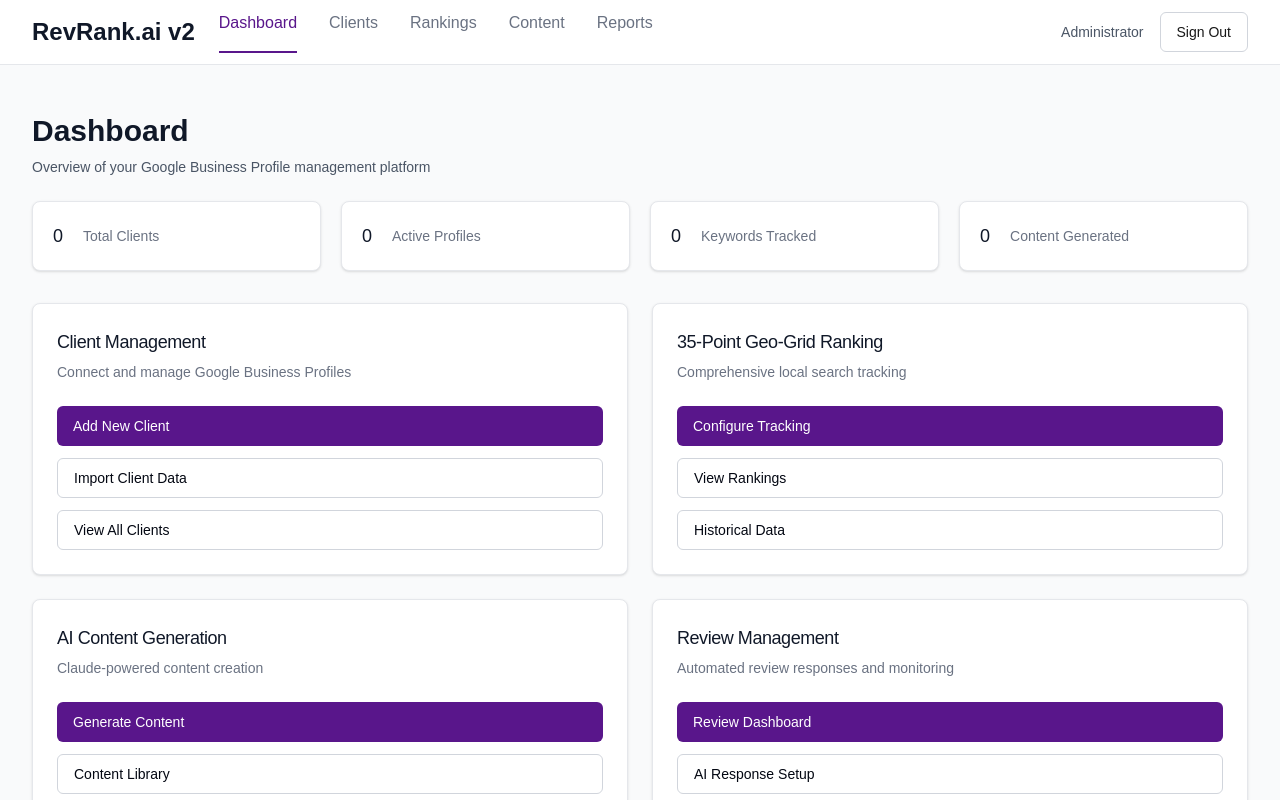
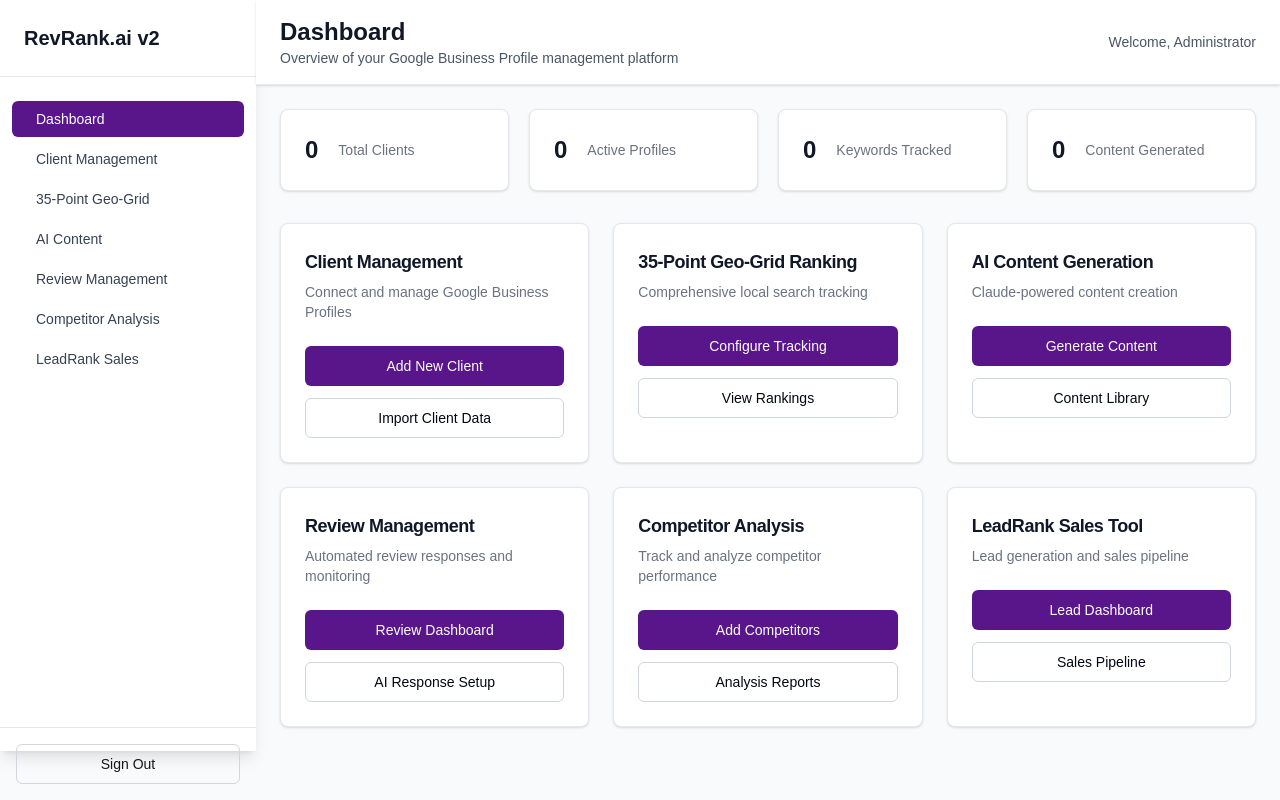
Before and after one commit to thedarksco/revrank-ai-v2-fresh, a Next.js app: page /dashboard in a window 1280 px wide. Shown: the top 800 px of the page. Built offline with nearby package versions, Linux system fonts and the light colour scheme.

Commit message:
Proper modern SaaS dashboard with sidebar navigation, dark purple branding, and professional layout

```diff
--- a/app/dashboard/page.tsx
+++ b/app/dashboard/page.tsx
@@ -6,48 +6,87 @@
 export default function Dashboard() {
   return (
     <div className="min-h-screen bg-gray-50">
-      {/* Clean Header */}
-      <header className="bg-white border-b border-gray-200">
-        <div className="max-w-7xl mx-auto px-4 sm:px-6 lg:px-8">
-          <div className="flex justify-between items-center h-16">
-            <div className="flex items-center space-x-6">
-              <h1 className="text-2xl font-semibold text-gray-900">RevRank.ai v2</h1>
-              <nav className="hidden md:flex space-x-8">
-                <a href="#" className="text-purple-900 font-medium border-b-2 border-purple-900 pb-4">Dashboard</a>
-                <a href="#" className="text-gray-500 hover:text-purple-900">Clients</a>
-                <a href="#" className="text-gray-500 hover:text-purple-900">Rankings</a>
-                <a href="#" className="text-gray-500 hover:text-purple-900">Content</a>
-                <a href="#" className="text-gray-500 hover:text-purple-900">Reports</a>
+      <div className="flex">
+        {/* Sidebar */}
+        <div className="w-64 bg-white shadow-lg">
+          {/* Logo */}
+          <div className="p-6 border-b border-gray-200">
+            <h1 className="text-xl font-bold text-gray-900">RevRank.ai v2</h1>
+          </div>
+
+          {/* Navigation */}
+          <nav className="mt-6">
+            <div className="px-3">
+              <a href="#" className="flex items-center px-3 py-2 text-sm font-medium text-white bg-purple-900 rounded-md">
+                <span className="ml-3">Dashboard</span>
+              </a>
+            </div>
+            <div className="mt-1 px-3">
+              <a href="#" className="flex items-center px-3 py-2 text-sm font-medium text-gray-700 hover:text-purple-900 hover:bg-gray-50 rounded-md">
+                <span className="ml-3">Client Management</span>
+              </a>
+            </div>
+            <div className="mt-1 px-3">
+              <a href="#" className="flex items-center px-3 py-2 text-sm font-medium text-gray-700 hover:text-purple-900 hover:bg-gray-50 rounded-md">
+                <span className="ml-3">35-Point Geo-Grid</span>
+              </a>
+            </div>
+            <div className="mt-1 px-3">
+              <a href="#" className="flex items-center px-3 py-2 text-sm font-medium text-gray-700 hover:text-purple-900 hover:bg-gray-50 rounded-md">
+                <span className="ml-3">AI Content</span>
+              </a>
+            </div>
+            <div className="mt-1 px-3">
+              <a href="#" className="flex items-center px-3 py-2 text-sm font-medium text-gray-700 hover:text-purple-900 hover:bg-gray-50 rounded-md">
+                <span className="ml-3">Review Management</span>
+              </a>
+            </div>
+            <div className="mt-1 px-3">
+              <a href="#" className="flex items-center px-3 py-2 text-sm font-medium text-gray-700 hover:text-purple-900 hover:bg-gray-50 rounded-md">
+                <span className="ml-3">Competitor Analysis</span>
+              </a>
+            </div>
+            <div className="mt-1 px-3">
+              <a href="#" className="flex items-center px-3 py-2 text-sm font-medium text-gray-700 hover:text-purple-900 hover:bg-gray-50 rounded-md">
+                <span className="ml-3">LeadRank Sales</span>
+              </a>
+            </div>
           </nav>
-            </div>
-            <div className="flex items-center space-x-4">
-              <div className="text-sm text-gray-600">Administrator</div>
-              <Button variant="outline" asChild>
+
+          {/* Bottom Navigation */}
+          <div className="absolute bottom-0 w-64 p-4 border-t border-gray-200">
+            <Button variant="outline" asChild className="w-full">
               <a href="/">Sign Out</a>
             </Button>
+          </div>
+        </div>
+
+        {/* Main Content */}
+        <div className="flex-1">
+          {/* Top Header */}
+          <header className="bg-white shadow-sm border-b border-gray-200">
+            <div className="px-6 py-4">
+              <div className="flex justify-between items-center">
+                <div>
+                  <h2 className="text-2xl font-bold text-gray-900">Dashboard</h2>
+                  <p className="text-sm text-gray-600">Overview of your Google Business Profile management platform</p>
+                </div>
+                <div className="text-sm text-gray-600">
+                  Welcome, Administrator
                 </div>
               </div>
             </div>
           </header>
 
-      {/* Main Content */}
-      <main className="max-w-7xl mx-auto py-6 sm:px-6 lg:px-8">
-        {/* Page Header */}
-        <div className="px-4 py-6 sm:px-0">
-          <h2 className="text-3xl font-bold text-gray-900">Dashboard</h2>
-          <p className="mt-2 text-sm text-gray-600">
-            Overview of your Google Business Profile management platform
-          </p>
-        </div>
-
+          {/* Dashboard Content */}
+          <main className="p-6">
             {/* Stats Overview */}
-        <div className="px-4 sm:px-0">
-          <div className="grid grid-cols-1 gap-5 sm:grid-cols-2 lg:grid-cols-4">
-            <Card className="bg-white overflow-hidden shadow">
-              <CardContent className="p-5">
+            <div className="grid grid-cols-1 gap-5 sm:grid-cols-2 lg:grid-cols-4 mb-8">
+              <Card className="bg-white shadow-sm">
+                <CardContent className="p-6">
                   <div className="flex items-center">
                     <div className="flex-shrink-0">
-                    <div className="text-lg font-medium text-gray-900">0</div>
+                      <div className="text-2xl font-bold text-gray-900">0</div>
                     </div>
                     <div className="ml-5 w-0 flex-1">
                       <dl>
@@ -60,11 +99,11 @@
                 </CardContent>
               </Card>
 
-            <Card className="bg-white overflow-hidden shadow">
-              <CardContent className="p-5">
+              <Card className="bg-white shadow-sm">
+                <CardContent className="p-6">
                   <div className="flex items-center">
                     <div className="flex-shrink-0">
-                    <div className="text-lg font-medium text-gray-900">0</div>
+                      <div className="text-2xl font-bold text-gray-900">0</div>
                     </div>
                     <div className="ml-5 w-0 flex-1">
                       <dl>
@@ -77,11 +116,11 @@
                 </CardContent>
               </Card>
 
-            <Card className="bg-white overflow-hidden shadow">
-              <CardContent className="p-5">
+              <Card className="bg-white shadow-sm">
+                <CardContent className="p-6">
                   <div className="flex items-center">
                     <div className="flex-shrink-0">
-                    <div className="text-lg font-medium text-gray-900">0</div>
+                      <div className="text-2xl font-bold text-gray-900">0</div>
                     </div>
                     <div className="ml-5 w-0 flex-1">
                       <dl>
@@ -94,11 +133,11 @@
                 </CardContent>
               </Card>
 
-            <Card className="bg-white overflow-hidden shadow">
-              <CardContent className="p-5">
+              <Card className="bg-white shadow-sm">
+                <CardContent className="p-6">
                   <div className="flex items-center">
                     <div className="flex-shrink-0">
-                    <div className="text-lg font-medium text-gray-900">0</div>
+                      <div className="text-2xl font-bold text-gray-900">0</div>
                     </div>
                     <div className="ml-5 w-0 flex-1">
                       <dl>
@@ -111,15 +150,13 @@
                 </CardContent>
               </Card>
             </div>
-        </div>
 
-        {/* Main Sections */}
-        <div className="mt-8 px-4 sm:px-0">
-          <div className="grid grid-cols-1 gap-6 lg:grid-cols-2">
+            {/* Quick Actions */}
+            <div className="grid grid-cols-1 gap-6 lg:grid-cols-3">
               {/* Client Management */}
-            <Card className="bg-white shadow">
+              <Card className="bg-white shadow-sm">
                 <CardHeader>
-                <CardTitle className="text-lg font-medium text-gray-900">
+                  <CardTitle className="text-lg font-semibold text-gray-900">
                     Client Management
                   </CardTitle>
                   <CardDescription>
@@ -127,22 +164,19 @@
                   </CardDescription>
                 </CardHeader>
                 <CardContent className="space-y-3">
-                <Button className="w-full justify-start">
+                  <Button className="w-full">
                     Add New Client
                   </Button>
-                <Button variant="outline" className="w-full justify-start">
+                  <Button variant="outline" className="w-full">
                     Import Client Data
-                </Button>
-                <Button variant="outline" className="w-full justify-start">
-                  View All Clients
                   </Button>
                 </CardContent>
               </Card>
 
-            {/* 35-Point Geo-Grid Ranking */}
-            <Card className="bg-white shadow">
+              {/* 35-Point Geo-Grid */}
+              <Card className="bg-white shadow-sm">
                 <CardHeader>
-                <CardTitle className="text-lg font-medium text-gray-900">
+                  <CardTitle className="text-lg font-semibold text-gray-900">
                     35-Point Geo-Grid Ranking
                   </CardTitle>
                   <CardDescription>
@@ -150,22 +184,19 @@
                   </CardDescription>
                 </CardHeader>
                 <CardContent className="space-y-3">
-                <Button className="w-full justify-start">
+                  <Button className="w-full">
                     Configure Tracking
                   </Button>
-                <Button variant="outline" className="w-full justify-start">
+                  <Button variant="outline" className="w-full">
                     View Rankings
-                </Button>
-                <Button variant="outline" className="w-full justify-start">
-                  Historical Data
                   </Button>
                 </CardContent>
               </Card>
 
-            {/* AI Content Generation */}
-            <Card className="bg-white shadow">
+              {/* AI Content */}
+              <Card className="bg-white shadow-sm">
                 <CardHeader>
-                <CardTitle className="text-lg font-medium text-gray-900">
+                  <CardTitle className="text-lg font-semibold text-gray-900">
                     AI Content Generation
                   </CardTitle>
                   <CardDescription>
@@ -173,22 +204,19 @@
                   </CardDescription>
                 </CardHeader>
                 <CardContent className="space-y-3">
-                <Button className="w-full justify-start">
+                  <Button className="w-full">
                     Generate Content
                   </Button>
-                <Button variant="outline" className="w-full justify-start">
+                  <Button variant="outline" className="w-full">
                     Content Library
-                </Button>
-                <Button variant="outline" className="w-full justify-start">
-                  Brand Voice Setup
                   </Button>
                 </CardContent>
               </Card>
 
               {/* Review Management */}
-            <Card className="bg-white shadow">
+              <Card className="bg-white shadow-sm">
                 <CardHeader>
-                <CardTitle className="text-lg font-medium text-gray-900">
+                  <CardTitle className="text-lg font-semibold text-gray-900">
                     Review Management
                   </CardTitle>
                   <CardDescription>
@@ -196,22 +224,19 @@
                   </CardDescription>
                 </CardHeader>
                 <CardContent className="space-y-3">
-                <Button className="w-full justify-start">
+                  <Button className="w-full">
                     Review Dashboard
                   </Button>
-                <Button variant="outline" className="w-full justify-start">
+                  <Button variant="outline" className="w-full">
                     AI Response Setup
-                </Button>
-                <Button variant="outline" className="w-full justify-start">
-                  Sentiment Analysis
                   </Button>
                 </CardContent>
               </Card>
 
               {/* Competitor Analysis */}
-            <Card className="bg-white shadow">
+              <Card className="bg-white shadow-sm">
                 <CardHeader>
-                <CardTitle className="text-lg font-medium text-gray-900">
+                  <CardTitle className="text-lg font-semibold text-gray-900">
                     Competitor Analysis
                   </CardTitle>
                   <CardDescription>
@@ -219,22 +244,19 @@
                   </CardDescription>
                 </CardHeader>
                 <CardContent className="space-y-3">
-                <Button className="w-full justify-start">
+                  <Button className="w-full">
                     Add Competitors
                   </Button>
-                <Button variant="outline" className="w-full justify-start">
+                  <Button variant="outline" className="w-full">
                     Analysis Reports
-                </Button>
-                <Button variant="outline" className="w-full justify-start">
-                  Market Share Data
                   </Button>
                 </CardContent>
               </Card>
 
-            {/* LeadRank Sales Tool */}
-            <Card className="bg-white shadow">
+              {/* LeadRank Sales */}
+              <Card className="bg-white shadow-sm">
                 <CardHeader>
-                <CardTitle className="text-lg font-medium text-gray-900">
+                  <CardTitle className="text-lg font-semibold text-gray-900">
                     LeadRank Sales Tool
                   </CardTitle>
                   <CardDescription>
@@ -242,20 +264,18 @@
                   </CardDescription>
                 </CardHeader>
                 <CardContent className="space-y-3">
-                <Button className="w-full justify-start">
+                  <Button className="w-full">
                     Lead Dashboard
                   </Button>
-                <Button variant="outline" className="w-full justify-start">
+                  <Button variant="outline" className="w-full">
                     Sales Pipeline
-                </Button>
-                <Button variant="outline" className="w-full justify-start">
-                  Conversion Tracking
                   </Button>
                 </CardContent>
               </Card>
             </div>
+          </main>
         </div>
-      </main>
+      </div>
     </div>
   )
 }
```
Lines whose indentation alone changed are shown as unchanged.
